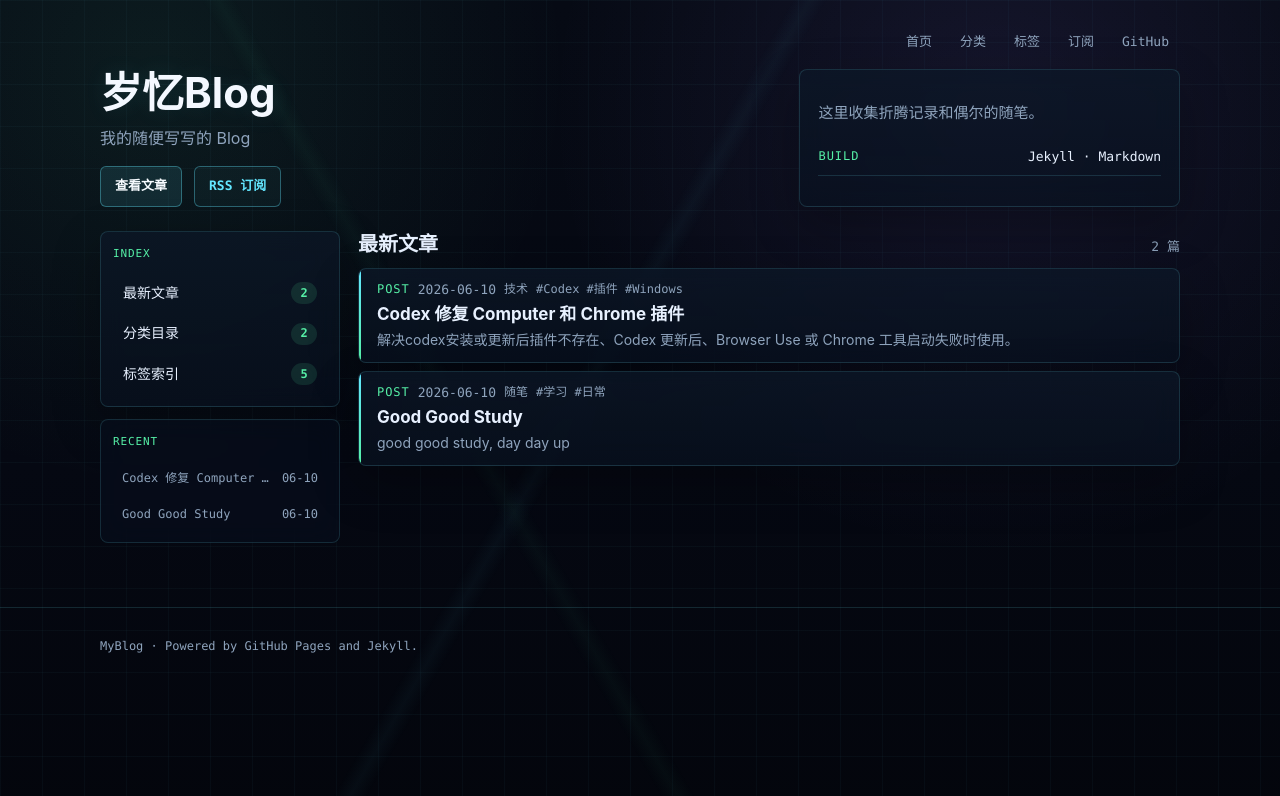
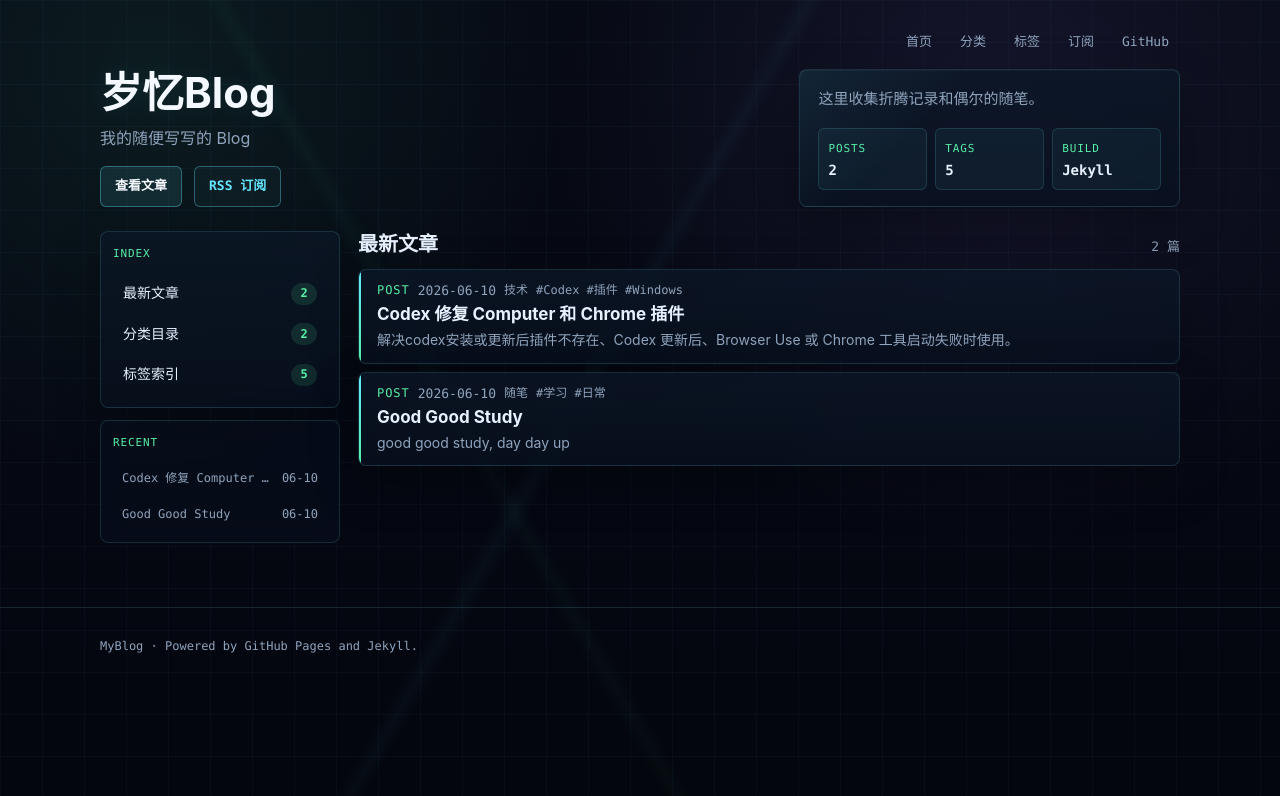
Before and after one commit to joysky77/MyBlog, a Jekyll site: the page built from index.md, in a window 1280 px wide. Shown: the top 796 px of the page. Built offline with Jekyll 4.4.1, drawn with Linux system fonts in a browser that asks for light colours; comment, search, counter and statistics services are not loaded.

Commit message:
Add homepage status panel

```diff
--- a/_layouts/default.html
+++ b/_layouts/default.html
@@ -38,10 +38,18 @@
             {% if page.url == "/" %}
               <aside class="hero-note" aria-label="博客说明">
                 <p>这里收集折腾记录和偶尔的随笔。</p>
-                <dl class="signal-list">
+                <dl class="hero-stats" aria-label="博客状态">
+                  <div>
+                    <dt>POSTS</dt>
+                    <dd>{{ site.posts.size }}</dd>
+                  </div>
+                  <div>
+                    <dt>TAGS</dt>
+                    <dd>{{ site.tags.size }}</dd>
+                  </div>
                   <div>
                     <dt>BUILD</dt>
-                    <dd>Jekyll · Markdown</dd>
+                    <dd>Jekyll</dd>
                   </div>
                 </dl>
               </aside>
--- a/assets/css/compact.css
+++ b/assets/css/compact.css
@@ -112,6 +112,14 @@ html[data-device="mobile"] .desktop-only {
 
   .hero {
     display: block;
+  }
+
+  .hero-note {
+    margin-top: 16px;
+  }
+
+  .hero-stats {
+    grid-template-columns: repeat(3, minmax(0, 1fr));
   }
 
   .hero-copy h1 {
--- a/assets/css/style.css
+++ b/assets/css/style.css
@@ -171,12 +171,14 @@ a:hover {
   align-self: stretch;
   display: grid;
   align-content: center;
-  gap: 14px;
+  gap: 16px;
   padding: 16px 18px;
   border: 1px solid var(--line);
   border-radius: 8px;
-  background: linear-gradient(180deg, rgba(12, 23, 39, 0.76), rgba(8, 17, 31, 0.7));
-  box-shadow: var(--shadow);
+  background:
+    linear-gradient(135deg, rgba(99, 231, 255, 0.08), transparent 34%),
+    linear-gradient(180deg, rgba(12, 23, 39, 0.82), rgba(8, 17, 31, 0.72));
+  box-shadow: var(--shadow), inset 0 1px 0 rgba(255, 255, 255, 0.04);
   backdrop-filter: blur(12px);
 }
 
@@ -184,6 +186,41 @@ a:hover {
   margin: 0;
   color: var(--muted);
   font-size: 15px;
+}
+
+.hero-stats {
+  display: grid;
+  grid-template-columns: repeat(3, minmax(0, 1fr));
+  gap: 8px;
+  margin: 0;
+}
+
+.hero-stats div {
+  min-width: 0;
+  padding: 10px 9px;
+  border: 1px solid var(--line);
+  border-radius: 6px;
+  background: rgba(99, 231, 255, 0.05);
+}
+
+.hero-stats dt {
+  margin: 0 0 4px;
+  color: var(--green);
+  font-family: "SFMono-Regular", Consolas, monospace;
+  font-size: 11px;
+  letter-spacing: 0.08em;
+}
+
+.hero-stats dd {
+  overflow: hidden;
+  margin: 0;
+  color: var(--text);
+  font-family: "SFMono-Regular", Consolas, monospace;
+  font-size: 14px;
+  font-weight: 700;
+  line-height: 1.2;
+  text-overflow: ellipsis;
+  white-space: nowrap;
 }
 
 .hero-console {
```
